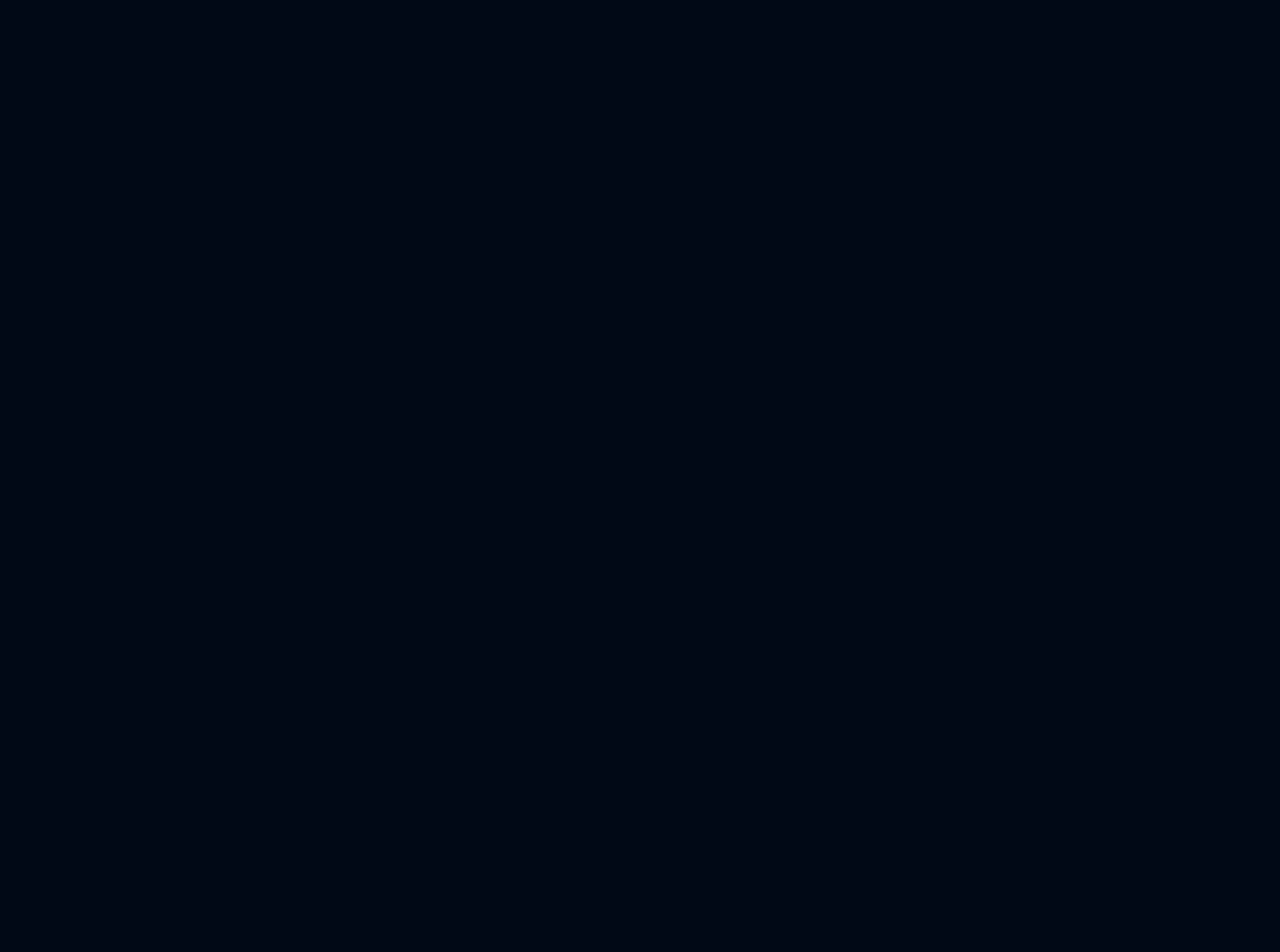
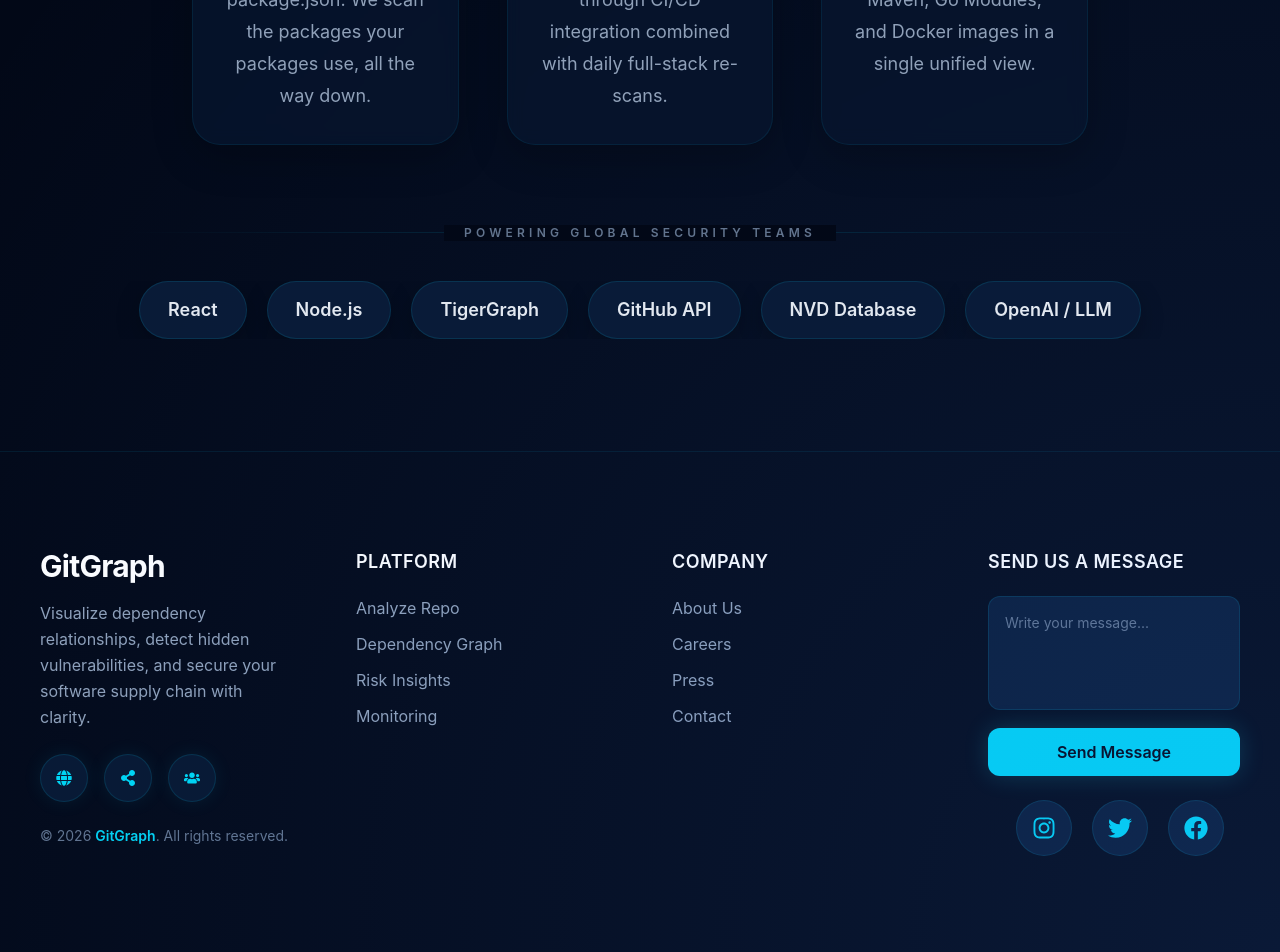
Before and after one commit to priyanksingh12/GitGraph, a React (Vite) app: page / in a window 1280 px wide. Shown: the part 4219-5171 px from the top of the page. Before the commit the page ends 3926 px from the top, so only its background shows below. Built offline with nearby package versions, Linux system fonts and the light colour scheme.

Commit message:
footer done

```diff
--- a/package.json
+++ b/package.json
@@ -14,6 +14,7 @@
     "postcss": "^8.5.8",
     "react": "^19.2.4",
     "react-dom": "^19.2.4",
+    "react-icons": "^5.6.0",
     "react-router": "^7.13.1",
     "react-router-dom": "^7.13.1",
     "tailwindcss": "^4.2.2"
--- a/src/components/Footer.jsx
+++ b/src/components/Footer.jsx
@@ -0,0 +1,167 @@
+import { useState } from "react";
+import {
+  FaGlobe,
+  FaShareAlt,
+  FaUsers,
+  FaInstagram,
+  FaTwitter,
+  FaFacebook,
+} from "react-icons/fa";
+
+const Footer = () => {
+  const [copied, setCopied] = useState(false);
+  const [sent, setSent] = useState(false);
+  const [message, setMessage] = useState("");
+
+  const handleShare = () => {
+    navigator.clipboard.writeText(window.location.origin);
+    setCopied(true);
+    setTimeout(() => setCopied(false), 2000);
+  };
+
+  const handleSend = () => {
+    if (!message.trim()) return;
+
+    window.location.href = `mailto:singhpriyanshu741@gmail.com?subject=Message from GitGraph&body=${encodeURIComponent(
+      message
+    )}`;
+    setSent(true);
+    setMessage("");
+
+    setTimeout(() => setSent(false), 3000);
+  };
+
+  return (
+    <footer className="border-t border-cyan-500/10 bg-[#020817] py-24 text-white">
+      <div className="mx-auto grid max-w-7xl gap-16 px-6 md:grid-cols-2 lg:grid-cols-4 lg:px-10">
+        <div>
+          <h3 className="mb-4 text-3xl font-bold tracking-tight text-white">
+            GitGraph
+          </h3>
+
+          <p className="text-base leading-relaxed text-slate-400">
+            Visualize dependency relationships, detect hidden vulnerabilities,
+            and secure your software supply chain with clarity.
+          </p>
+
+          <div className="relative mt-6 flex gap-4">
+            <div className="flex h-12 w-12 items-center justify-center rounded-full border border-cyan-500/15 bg-[#081a36] text-cyan-400 shadow-[0_0_20px_rgba(34,211,238,0.08)]">
+              <FaGlobe />
+            </div>
+
+            <div
+              onClick={handleShare}
+              className="flex h-12 w-12 cursor-pointer items-center justify-center rounded-full border border-cyan-500/15 bg-[#081a36] text-cyan-400 shadow-[0_0_20px_rgba(34,211,238,0.08)] transition hover:border-cyan-400/40 hover:text-cyan-300"
+            >
+              <FaShareAlt />
+            </div>
+
+            <a
+              href="https://instagram.com/freelanzo"
+              target="_blank"
+              rel="noreferrer"
+              className="flex h-12 w-12 items-center justify-center rounded-full border border-cyan-500/15 bg-[#081a36] text-cyan-400 shadow-[0_0_20px_rgba(34,211,238,0.08)] transition hover:border-cyan-400/40 hover:text-cyan-300"
+            >
+              <FaUsers />
+            </a>
+
+            {copied && (
+              <span className="absolute -top-10 left-16 rounded-lg border border-cyan-500/20 bg-[#0b1d3d] px-3 py-1 text-sm text-cyan-300">
+                Link copied!
+              </span>
+            )}
+          </div>
+
+          <div className="mt-6 text-sm text-slate-500">
+            © {new Date().getFullYear()}{" "}
+            <span className="font-semibold text-cyan-400">GitGraph</span>. All
+            rights reserved.
+          </div>
+        </div>
+
+        <div>
+          <h4 className="mb-5 text-lg font-semibold uppercase tracking-wide text-white">
+            Platform
+          </h4>
+          <ul className="space-y-3 text-base text-slate-400">
+            <li className="transition hover:text-cyan-400">Analyze Repo</li>
+            <li className="transition hover:text-cyan-400">Dependency Graph</li>
+            <li className="transition hover:text-cyan-400">Risk Insights</li>
+            <li className="transition hover:text-cyan-400">Monitoring</li>
+          </ul>
+        </div>
+
+        <div>
+          <h4 className="mb-5 text-lg font-semibold uppercase tracking-wide text-white">
+            Company
+          </h4>
+          <ul className="space-y-3 text-base text-slate-400">
+            <li className="transition hover:text-cyan-400">About Us</li>
+            <li className="transition hover:text-cyan-400">Careers</li>
+            <li className="transition hover:text-cyan-400">Press</li>
+            <li className="transition hover:text-cyan-400">Contact</li>
+          </ul>
+        </div>
+
+        <div>
+          <h4 className="mb-5 text-lg font-semibold uppercase tracking-wide text-white">
+            Send Us a Message
+          </h4>
+
+          <textarea
+            className="w-full resize-none rounded-xl border border-cyan-500/15 bg-[#081a36] p-4 text-sm text-white outline-none placeholder:text-slate-500 focus:border-cyan-400/40"
+            rows="4"
+            placeholder="Write your message..."
+            value={message}
+            onChange={(e) => setMessage(e.target.value)}
+          />
+
+          <button
+            onClick={handleSend}
+            className="mt-3 w-full rounded-xl bg-cyan-400 py-3 font-semibold text-slate-950 shadow-[0_0_24px_rgba(34,211,238,0.2)] transition hover:bg-cyan-300"
+          >
+            Send Message
+          </button>
+
+          {sent && (
+            <p className="mt-2 text-sm text-cyan-400">
+              Message sent successfully!
+            </p>
+          )}
+
+         <div className="mt-6 flex justify-end gap-5 pr-4">
+  <a
+    href="https://instagram.com/freelanzo"
+    target="_blank"
+    rel="noreferrer"
+    className="flex h-14 w-14 items-center justify-center rounded-full border border-cyan-500/15 bg-[#081a36] text-cyan-400 text-2xl transition hover:border-cyan-400/40 hover:text-cyan-300"
+  >
+    <FaInstagram />
+  </a>
+
+  <a
+    href="https://twitter.com"
+    target="_blank"
+    rel="noreferrer"
+    className="flex h-14 w-14 items-center justify-center rounded-full border border-cyan-500/15 bg-[#081a36] text-cyan-400 text-2xl transition hover:border-cyan-400/40 hover:text-cyan-300"
+  >
+    <FaTwitter />
+  </a>
+
+  <a
+    href="https://facebook.com"
+    target="_blank"
+    rel="noreferrer"
+    className="flex h-14 w-14 items-center justify-center rounded-full border border-cyan-500/15 bg-[#081a36] text-cyan-400 text-2xl transition hover:border-cyan-400/40 hover:text-cyan-300"
+  >
+    <FaFacebook />
+  </a>
+</div>
+
+        </div>
+      </div>
+    </footer>
+  );
+};
+
+export default Footer;
--- a/src/pages/Landing.jsx
+++ b/src/pages/Landing.jsx
@@ -1,4 +1,5 @@
 import { Link } from "react-router-dom";
+import Footer from "../components/Footer";
 
 export default function Landing() {
   return (
@@ -889,6 +890,81 @@
           </div>
         </section>
 
+
+        {/* SECTION: VALUE + TECH STACK */}
+        <section className="relative mx-auto max-w-7xl px-4 py-20 sm:px-6 sm:py-24 lg:px-10 lg:py-28">
+          <div className="absolute inset-0 -z-10 bg-[radial-gradient(circle_at_top,rgba(34,211,238,0.08),transparent_35%)]" />
+
+          {/* VALUE POINTS */}
+          <div className="mx-auto max-w-4xl">
+          <div className="grid gap-10 md:grid-cols-3 md:gap-10 lg:gap-12">
+              <div className="rounded-[28px] border border-cyan-500/10 bg-[#07162f]/75 p-8 text-center shadow-[0_12px_40px_rgba(0,0,0,0.22)] backdrop-blur">
+                <h3 className="text-3xl font-extrabold leading-tight text-cyan-400 sm:text-[2rem]">
+                  Direct + Transitive
+                </h3>
+                <p className="mt-5 text-base leading-8 text-slate-400 sm:text-lg">
+                  We don’t just scan your package.json. We scan the packages your
+                  packages use, all the way down.
+                </p>
+              </div>
+
+              <div className="rounded-[28px] border border-cyan-500/10 bg-[#07162f]/75 p-8 text-center shadow-[0_12px_40px_rgba(0,0,0,0.22)] backdrop-blur">
+                <h3 className="text-3xl font-extrabold leading-tight text-cyan-400 sm:text-[2rem]">
+                  Real-time + Scheduled
+                </h3>
+                <p className="mt-5 text-base leading-8 text-slate-400 sm:text-lg">
+                  Continuous monitoring through CI/CD integration combined with
+                  daily full-stack re-scans.
+                </p>
+              </div>
+
+              <div className="rounded-[28px] border border-cyan-500/10 bg-[#07162f]/75 p-8 text-center shadow-[0_12px_40px_rgba(0,0,0,0.22)] backdrop-blur">
+                <h3 className="text-3xl font-extrabold leading-tight text-cyan-400 sm:text-[2rem]">
+                  Full Ecosystem
+                </h3>
+                <p className="mt-5 text-base leading-8 text-slate-400 sm:text-lg">
+                  Support for npm, PyPI, Maven, Go Modules, and Docker images in a
+                  single unified view.
+                </p>
+              </div>
+            </div>
+          </div>
+
+          {/* DIVIDER + LABEL */}
+          <div className="mx-auto mt-20 max-w-5xl">
+            <div className="relative flex items-center justify-center">
+              <div className="absolute left-0 right-0 h-px bg-gradient-to-r from-transparent via-cyan-500/20 to-transparent" />
+              <span className="relative bg-[#020817] px-5 text-xs font-semibold uppercase tracking-[0.35em] text-slate-500">
+                Powering Global Security Teams
+              </span>
+            </div>
+          </div>
+
+        <div className="mx-auto mt-10 max-w-6xl overflow-x-auto">
+  <div className="flex min-w-max items-center justify-center gap-4 sm:gap-5">
+    {[
+      "React",
+      "Node.js",
+      "TigerGraph",
+      "GitHub API",
+      "NVD Database",
+      "OpenAI / LLM",
+    ].map((tech) => (
+      <span
+        key={tech}
+        className="whitespace-nowrap rounded-full border border-cyan-500/15 bg-[#0a1d3b]/90 px-6 py-3 text-base font-semibold text-slate-200 shadow-[0_8px_24px_rgba(0,0,0,0.22)] transition duration-300 hover:-translate-y-0.5 hover:border-cyan-400/35 hover:bg-[#0d2448] hover:text-white sm:px-7 sm:py-3.5 sm:text-lg"
+      >
+        {tech}
+      </span>
+    ))}
+  </div>
+</div>
+
+        </section>
+
+
+<Footer/>
+
       </main>
     </div>
   );
```
Also changed, not shown: 1 other file (tests, documents, lock files or other folders).
